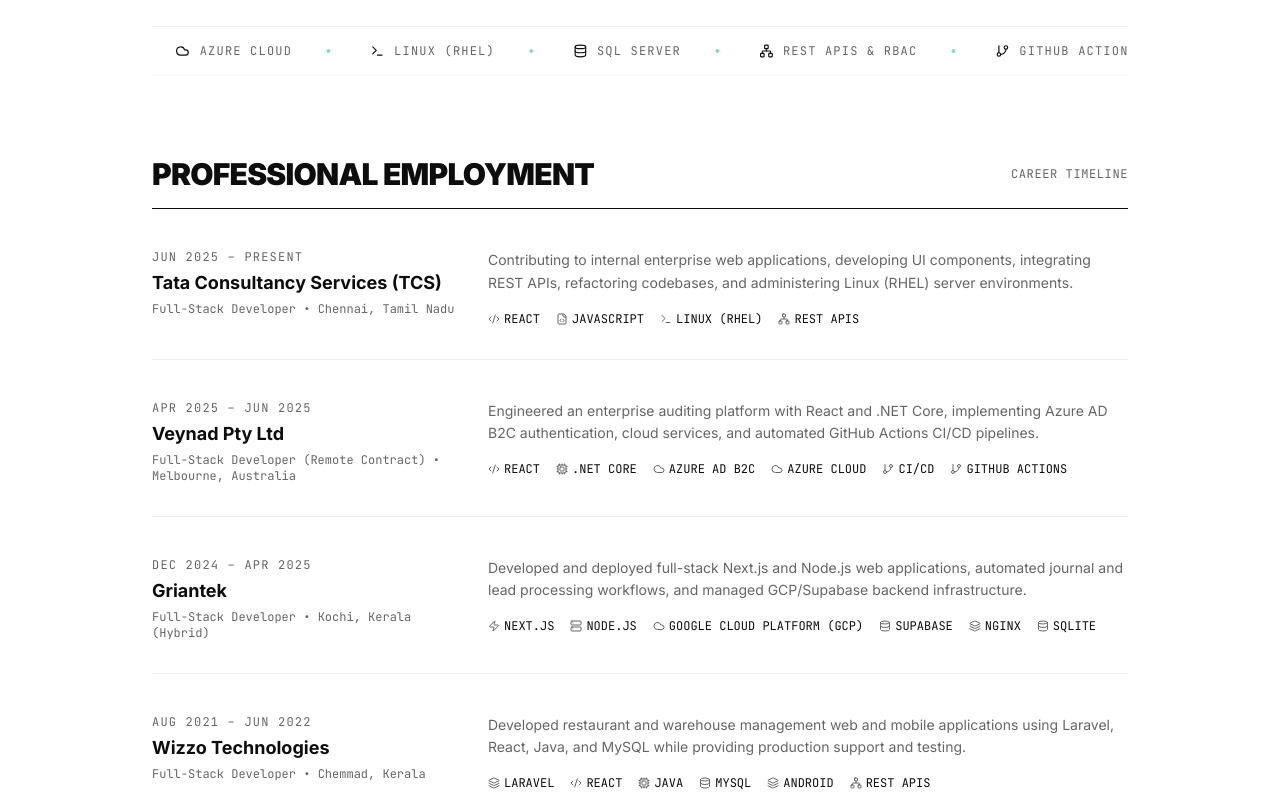
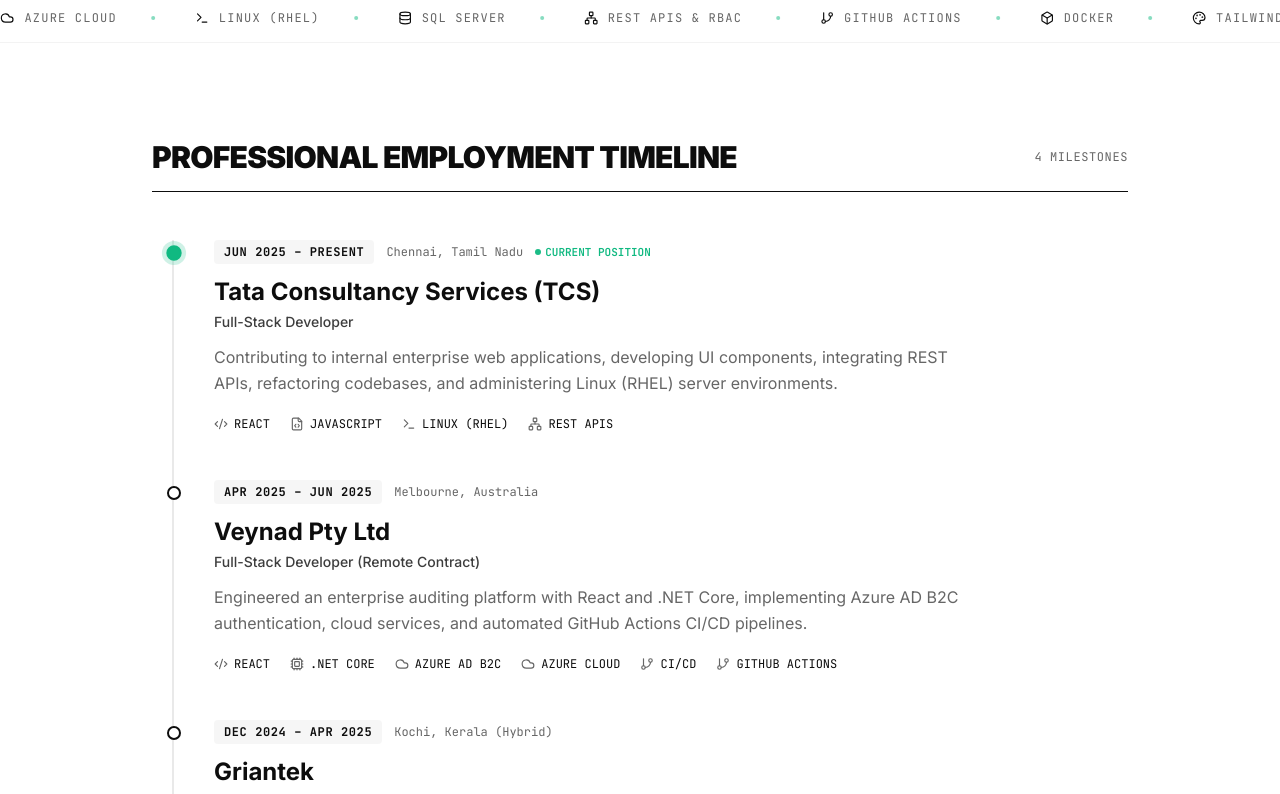
Before and after one commit to mrinshad/Portfolio, a Next.js app: page /about in a window 1280 px wide. Shown: the part 640-1434 px from the top of the page. Built offline with nearby package versions, Linux system fonts and the light colour scheme.

Commit message:
final touch

```diff
--- a/app/about/page.tsx
+++ b/app/about/page.tsx
@@ -1,5 +1,5 @@
 import Link from "next/link"
-import { ArrowRight, ArrowUpRight } from "lucide-react"
+import { ArrowRight, ArrowUpRight, Calendar, MapPin } from "lucide-react"
 import { TechIcon } from "@/components/tech-icon"
 import { profileData, leadershipExperience, employmentExperience, skillCategories, educationData } from "@/data"
 
@@ -39,9 +39,8 @@
 export default function AboutPage() {
   return (
     <main className="py-16 lg:py-24 space-y-24">
-      <div className="container max-w-5xl px-6 space-y-20">
-        {/* Page Header */}
-        <div className="space-y-6 border-b border-border/50 pb-12">
+      {/* 1. Header Section */}
+      <div className="container max-w-5xl px-6 space-y-6">
         <div className="inline-flex items-center gap-2 text-xs font-mono uppercase tracking-widest text-muted-foreground">
           <span className="h-1.5 w-1.5 rounded-full bg-emerald-500" />
           About Rinshad
@@ -54,7 +53,7 @@
         </p>
       </div>
 
-        {/* Continuous Tech Ticker with Icons */}
+      {/* 2. Full-Width Continuous Tech Ticker (Touches both ends of the viewport) */}
       <div className="w-full border-y border-border/40 py-4 overflow-hidden marquee-container">
         <div className="flex w-max items-center gap-10 animate-marquee-fast">
           {[...techTickerItems, ...techTickerItems, ...techTickerItems].map(
@@ -72,58 +71,80 @@
         </div>
       </div>
 
-        {/* Primary Employment Experience (Executive Rows) */}
-        <div className="space-y-10">
+      {/* 3. Main Content Container */}
+      <div className="container max-w-5xl px-6 space-y-24">
+        {/* Primary Employment Timeline */}
+        <div className="space-y-12">
           <div className="border-b border-foreground pb-4 flex items-center justify-between">
             <h2 className="text-2xl sm:text-3xl font-black uppercase tracking-tight text-foreground">
-              Professional Employment
+              Professional Employment Timeline
             </h2>
             <span className="text-xs font-mono uppercase tracking-wider text-muted-foreground">
-              Career Timeline
+              {employmentExperience.length} Milestones
             </span>
           </div>
 
-          <div className="space-y-10">
-            {employmentExperience.map((item) => (
+          <div className="relative border-l-2 border-border/70 ml-3 sm:ml-5 pl-6 sm:pl-10 space-y-12">
+            {employmentExperience.map((item, idx) => {
+              const isCurrent = idx === 0
+
+              return (
+                <div key={item.id} className="relative group space-y-3">
+                  {/* Timeline Node Dot */}
                   <div
-                key={item.id}
-                className="grid grid-cols-1 md:grid-cols-12 gap-4 md:gap-8 border-b border-border/50 pb-8"
-              >
-                <div className="md:col-span-4 space-y-1">
-                  <div className="text-xs font-mono uppercase tracking-widest text-muted-foreground">
+                    className={`absolute -left-[31px] sm:-left-[47px] top-1.5 h-3.5 w-3.5 rounded-full border-2 transition-all duration-300 ${
+                      isCurrent
+                        ? "border-emerald-500 bg-emerald-500 ring-4 ring-emerald-500/20 scale-110"
+                        : "border-foreground bg-background group-hover:bg-foreground"
+                    }`}
+                  />
+
+                  <div className="flex flex-wrap items-center gap-3">
+                    <span className="text-xs font-mono uppercase tracking-wider text-foreground font-bold bg-muted/60 px-2.5 py-1 rounded">
                       {item.period}
+                    </span>
+                    <span className="text-xs font-mono text-muted-foreground">
+                      {item.location}
+                    </span>
+                    {isCurrent && (
+                      <span className="inline-flex items-center gap-1 text-[11px] font-mono font-semibold text-emerald-500 uppercase">
+                        <span className="h-1.5 w-1.5 rounded-full bg-emerald-500 animate-pulse" />
+                        Current Position
+                      </span>
+                    )}
                   </div>
-                  <h3 className="text-lg font-bold text-foreground">
+
+                  <div className="space-y-1">
+                    <h3 className="text-xl sm:text-2xl font-bold text-foreground">
                       {item.company}
                     </h3>
-                  <div className="text-xs font-mono text-muted-foreground">
-                    {item.role} • {item.location}
+                    <div className="text-sm font-medium text-foreground/80">
+                      {item.role}
                     </div>
                   </div>
 
-                <div className="md:col-span-8 space-y-3">
-                  <p className="text-sm text-muted-foreground leading-relaxed">
+                  <p className="text-base text-muted-foreground leading-relaxed max-w-3xl">
                     {employmentSummaries[item.id] || item.responsibilities[0]}
                   </p>
 
                   {item.technologies && item.technologies.length > 0 && (
-                    <div className="flex flex-wrap gap-4 pt-1 text-xs font-mono uppercase text-muted-foreground">
+                    <div className="flex flex-wrap gap-x-5 gap-y-2 pt-2 text-xs font-mono uppercase text-muted-foreground">
                       {item.technologies.map((tech) => (
-                        <span key={tech} className="inline-flex items-center gap-1 text-foreground">
-                          <TechIcon name={tech} className="h-3 w-3 text-muted-foreground" />
+                        <span key={tech} className="inline-flex items-center gap-1.5 text-foreground">
+                          <TechIcon name={tech} className="h-3.5 w-3.5 text-muted-foreground" />
                           {tech}
                         </span>
                       ))}
                     </div>
                   )}
                 </div>
-              </div>
-            ))}
+              )
+            })}
           </div>
         </div>
 
         {/* Leadership & Consulting Experience */}
-        <div className="space-y-10 pt-4">
+        <div className="space-y-8 pt-4">
           <div className="border-b border-foreground pb-4 flex items-center justify-between">
             <h2 className="text-2xl sm:text-3xl font-black uppercase tracking-tight text-foreground">
               Leadership & Consulting
@@ -133,7 +154,7 @@
             </span>
           </div>
 
-          <div className="space-y-10">
+          <div className="space-y-8">
             {leadershipExperience.map((item) => (
               <div
                 key={item.id}
```
Lines whose indentation alone changed are shown as unchanged.
